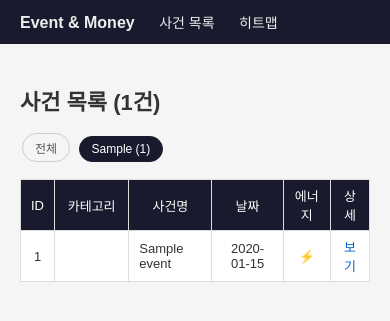
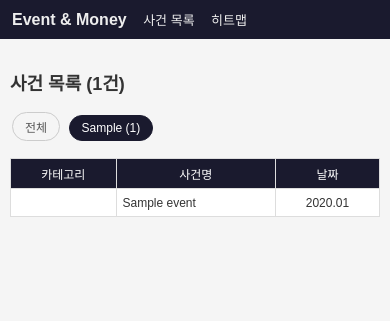
Before and after one commit to DavidCho10004/event-and-money, a FastAPI app: a page that uses backend/templates/base.html in a window 390 px wide. Shown: the top 321 px of the page. Run offline with FastAPI, Linux system fonts and the light colour scheme; tables that the repository leaves empty hold one stand-in row (values such as "Sample post").

Commit message:
Simplify event list (3 columns) and add mobile responsive design
- Event list: remove ID, energy, detail columns; keep category/name/date only
- Event name is now a clickable link to detail page
- Mobile: date shortens to YYYY.MM, smaller fonts and padding
- Detail page: wrap returns table in scrollable container for mobile

Co-Authored-By: Claude Opus 4.7 (1M context) <noreply@anthropic.com>

```diff
--- a/backend/templates/base.html
+++ b/backend/templates/base.html
@@ -35,6 +35,14 @@
         }
         .filter-bar a.active { background: #1a1a2e; color: #fff; border-color: #1a1a2e; }
         .back { font-size: 13px; margin: 10px 0; display: inline-block; }
+
+        @media (max-width: 640px) {
+            .container { padding: 10px; }
+            h1 { font-size: 18px; }
+            h2 { font-size: 16px; }
+            nav { padding: 10px 12px; }
+            nav a { margin-right: 12px; font-size: 13px; }
+        }
     </style>
 </head>
 <body>
--- a/backend/templates/event_detail.html
+++ b/backend/templates/event_detail.html
@@ -78,6 +78,7 @@
 {% endif %}
 
 <h2>자산별 수익률 <span style="font-weight:normal; font-size:12px; color:#999;">(셀 클릭 → 차트)</span></h2>
+<div class="table-scroll">
 <table>
     <thead>
         <tr>
@@ -119,6 +120,7 @@
         {% endfor %}
     </tbody>
 </table>
+</div>
 
 <!-- 차트 모달 -->
 <div id="chartModal" style="display:none; position:fixed; top:0; left:0; width:100%; height:100%;
@@ -140,6 +142,7 @@
 </div>
 
 <style>
+    .table-scroll { overflow-x: auto; -webkit-overflow-scrolling: touch; }
     .clickable-cell { cursor: pointer; }
     .clickable-cell:hover { background: #e8e8e8 !important; }
     .ext-link {
--- a/backend/templates/index.html
+++ b/backend/templates/index.html
@@ -12,28 +12,40 @@
     {% endfor %}
 </div>
 
-<table>
+<table class="event-list">
     <thead>
         <tr>
-            <th>ID</th>
             <th>카테고리</th>
             <th>사건명</th>
             <th>날짜</th>
-            <th>에너지</th>
-            <th>상세</th>
         </tr>
     </thead>
     <tbody>
         {% for e in events %}
-        <tr>
-            <td>{{ e.id }}</td>
+        <tr onclick="location.href='/event/{{ e.id }}'" style="cursor:pointer;">
             <td><span class="badge badge-{{ e.category }}">{{ category_names.get(e.category, e.category) }}</span></td>
-            <td style="text-align:left;">{{ e.name_ko }}</td>
-            <td>{{ e.event_date }}</td>
-            <td>{% if e.energy_impact %}⚡{% endif %}</td>
-            <td><a href="/event/{{ e.id }}">보기</a></td>
+            <td style="text-align:left;">
+                <a href="/event/{{ e.id }}" class="event-link">{{ e.name_ko }}</a>
+            </td>
+            <td class="date-full">{{ e.event_date }}</td>
+            <td class="date-short">{{ e.event_date.strftime('%Y.%m') }}</td>
         </tr>
         {% endfor %}
     </tbody>
 </table>
+
+<style>
+    .event-list { cursor: default; }
+    .event-list tbody tr:hover { background: #e8f4fd; }
+    .event-link { color: #333; font-weight: 500; }
+    .event-link:hover { color: #0066cc; text-decoration: none; }
+    .date-short { display: none; }
+
+    @media (max-width: 640px) {
+        .date-full { display: none; }
+        .date-short { display: table-cell; font-size: 12px; white-space: nowrap; }
+        .event-list th, .event-list td { padding: 6px 6px; font-size: 12px; }
+        .badge { font-size: 10px; padding: 2px 5px; }
+    }
+</style>
 {% endblock %}
```
